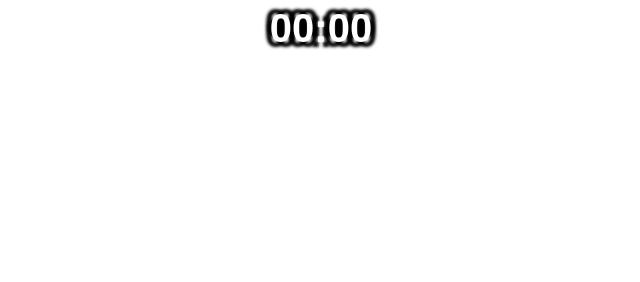
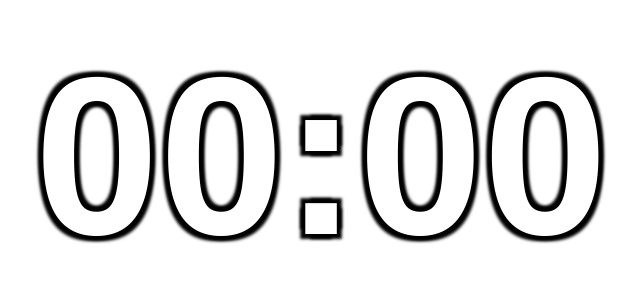
Before and after one commit to drawpause/countdown-for-obs, a plain HTML site: page index.html in a window 1280 px wide. Shown: the whole page, without its empty margins (319-959 px from the left). Drawn offline with nearby package versions, Linux system fonts and the light colour scheme.

Commit message:
Update main.css

```diff
--- a/css/main.css
+++ b/css/main.css
@@ -64,7 +64,7 @@ textarea {
     display: block;
     color: white;
     text-shadow: -5px -5px 3px #000, 5px -5px 3px #000, -5px 5px 3px #000, 5px 5px 3px #000;
-    font-size: 40px;
+    font-size: 14rem;
     font-weight: bold;
 }
 
```
